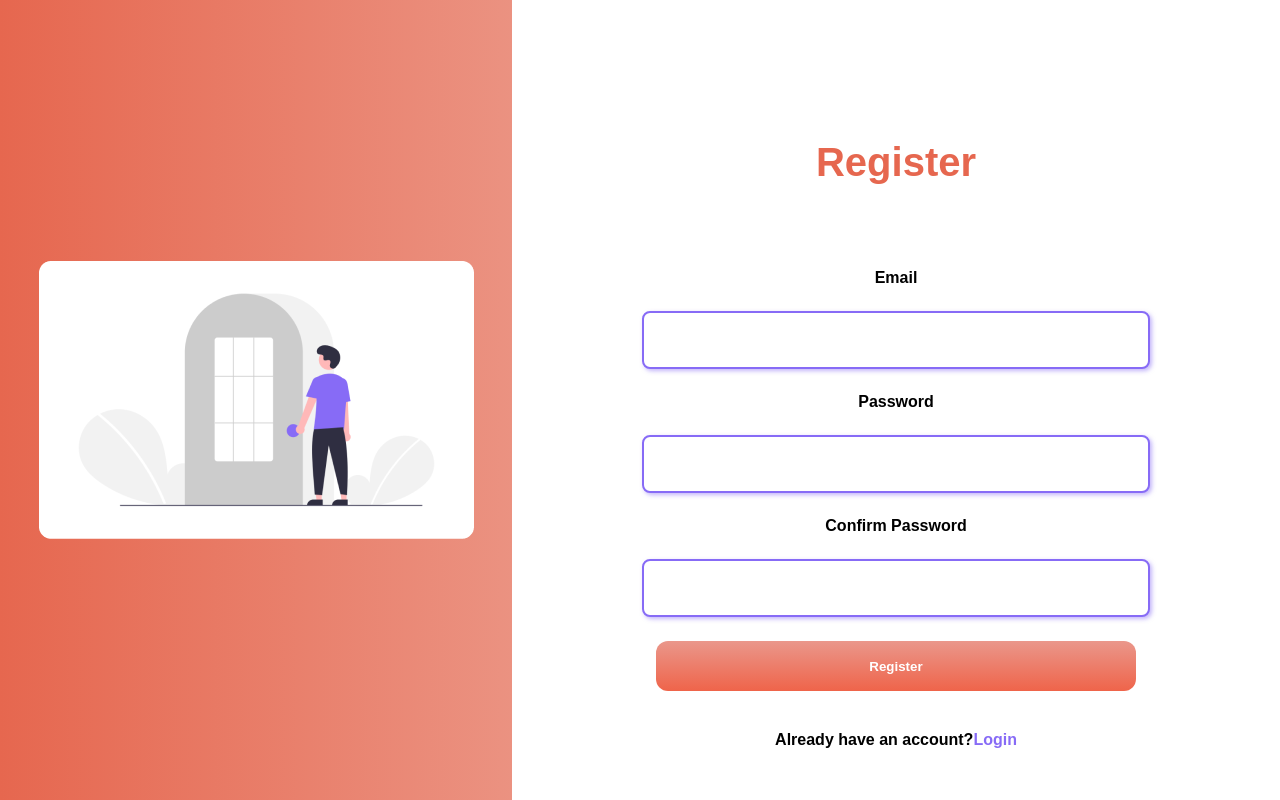
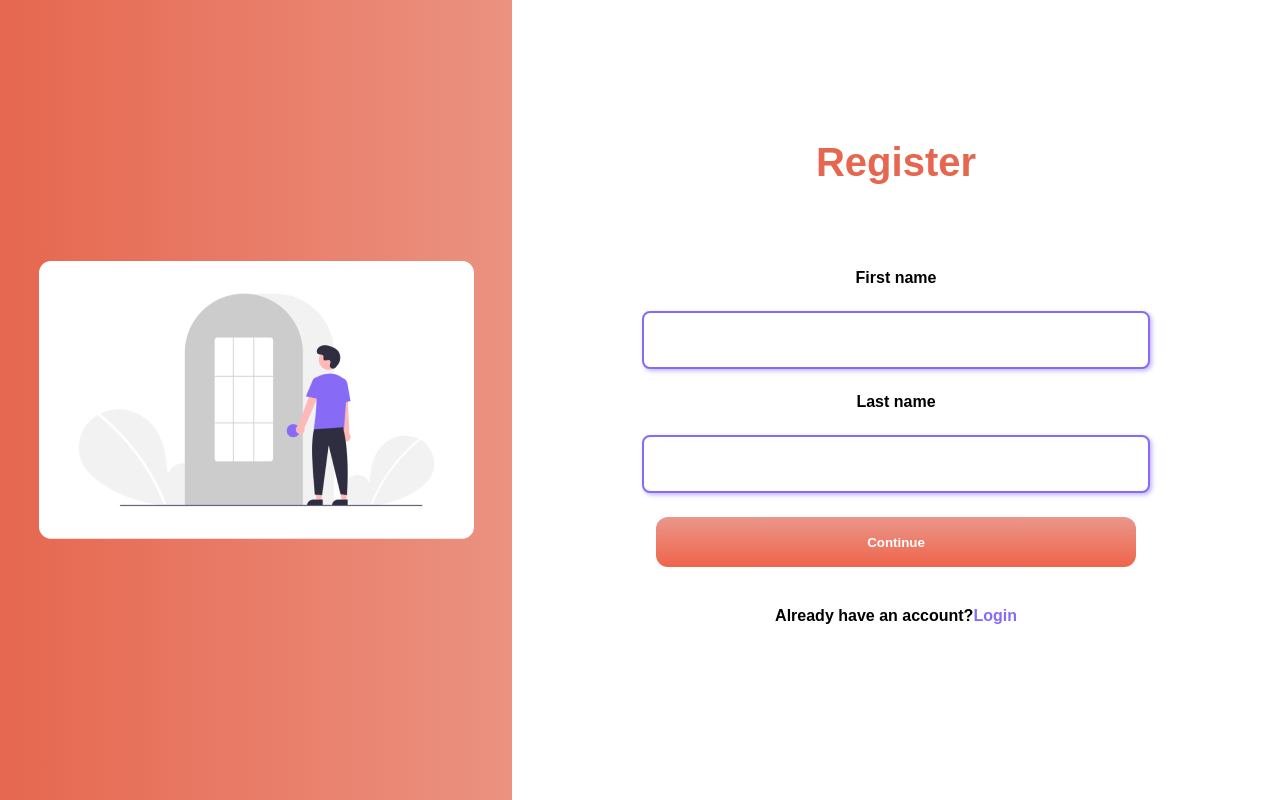
Before and after one commit to Ollamy/Ollamy, a React (Vite) app in the folder packages/service-maker/: page /register in a window 1280 px wide. Built offline with nearby package versions, Linux system fonts and the light colour scheme.

Commit message:
feat: add firstname and lastname to the form

```diff
--- a/packages/service-maker/src/pages/Register.tsx
+++ b/packages/service-maker/src/pages/Register.tsx
@@ -1,4 +1,5 @@
 /* eslint-disable jsx-a11y/label-has-associated-control */
+import { useState } from 'react';
 import { useForm } from 'react-hook-form';
 import axios from 'axios';
 
@@ -16,7 +17,13 @@ type Inputs = {
   rePassword: string;
 };
 
+enum State {
+  PERSONALDATA,
+  CONFIDENTIALDATA,
+}
+
 export function Register(): React.ReactNode {
+  const [state, setState] = useState<State>(State.PERSONALDATA);
   const {
     register,
     handleSubmit,
@@ -61,6 +68,17 @@ export function Register(): React.ReactNode {
         >
           Register
         </h1>
+        {state === State.PERSONALDATA && (
+          <>
+            <label htmlFor="firstName">First name</label>
+            <InputMaker register={{ ...register('firstName') }} />
+            <label htmlFor="lastName">Last name</label>
+            <InputMaker register={{ ...register('lastName') }} />
+            <ButtonMaker textButton="Continue" onClick={() => setState(State.CONFIDENTIALDATA)} />
+          </>
+        )}
+        {state === State.CONFIDENTIALDATA && (
+          <>
             <label htmlFor="email">Email</label>
             <InputMaker register={{ ...register('email') }} />
             <label htmlFor="password">Password</label>
@@ -68,6 +86,8 @@ export function Register(): React.ReactNode {
             <label htmlFor="ConfirmPassword">Confirm Password</label>
             <InputMaker register={{ ...register('rePassword') }} />
             <ButtonMaker textButton="Register" onClick={handleSubmit(onSubmit)} />
+          </>
+        )}
         <p>
           Already have an account?
           <span style={{ color: '#876BF6', cursor: 'pointer' }} onClick={handleLoginClick}>
```
Lines whose indentation alone changed are shown as unchanged.
